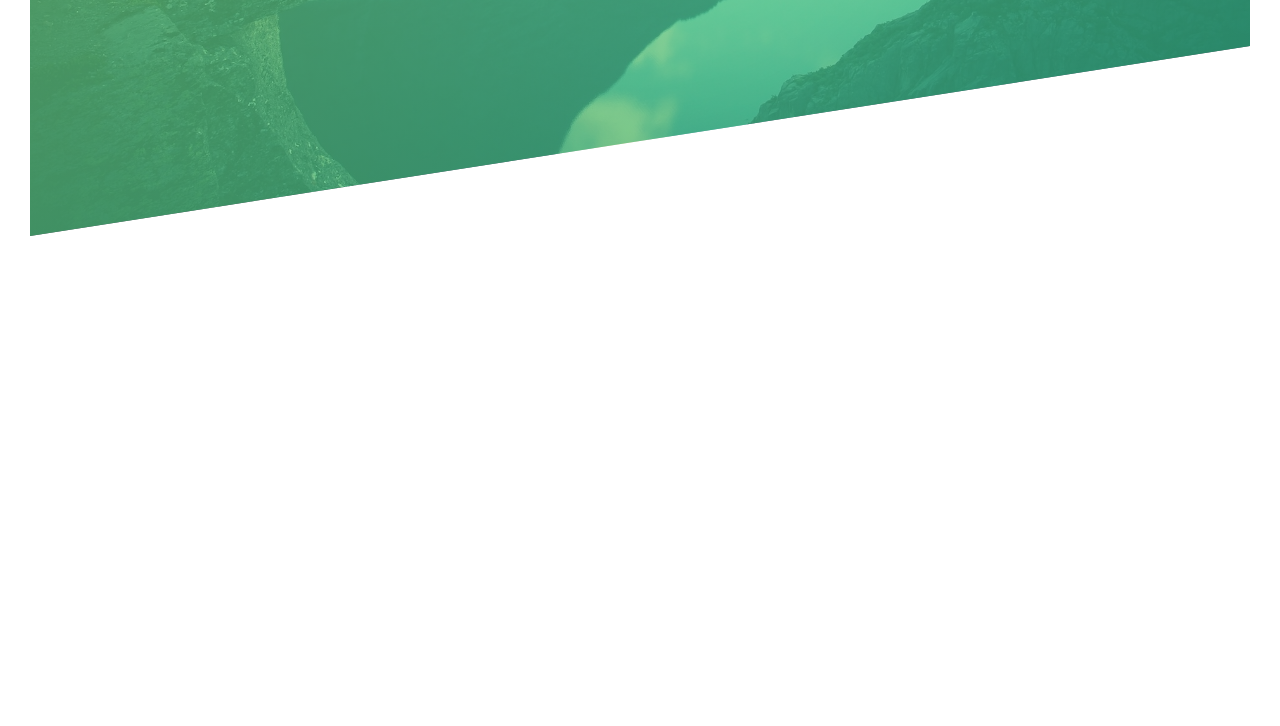
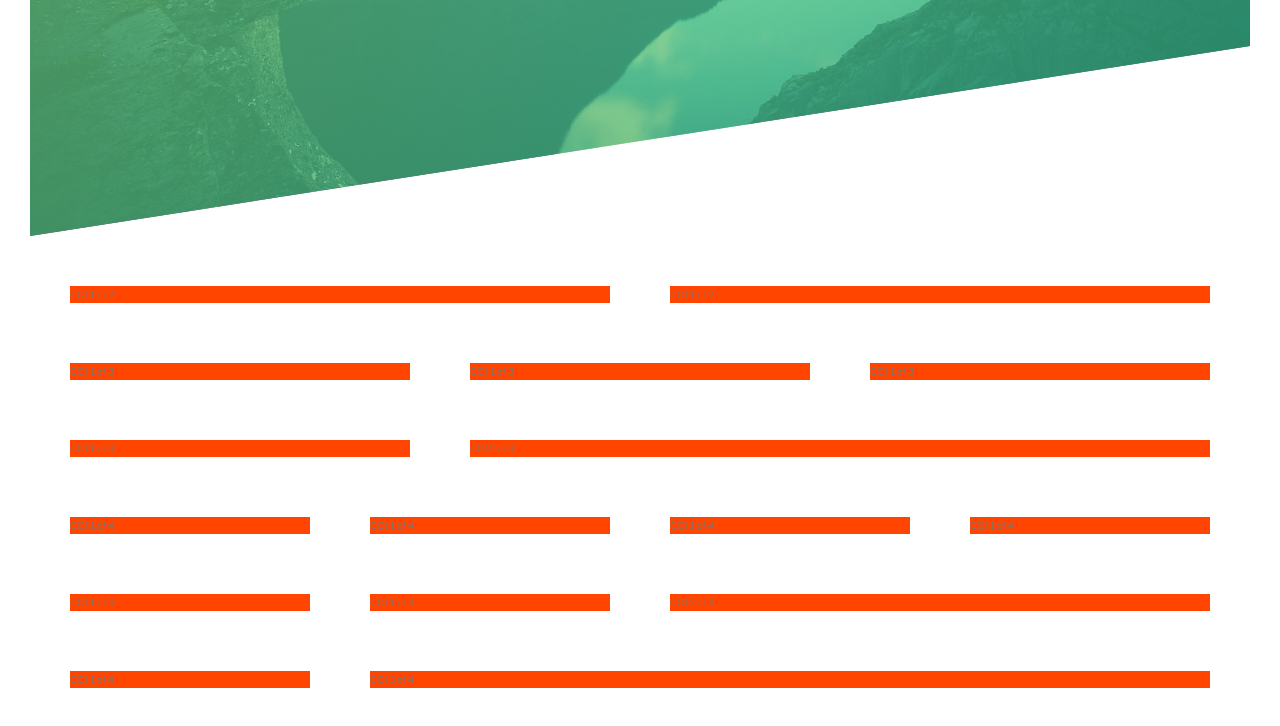
Before and after one commit to mariamamen30/Natours-Template, a website: page index.html in a window 1280 px wide. Shown: the part 554-1280 px from the top of the page. Before the commit the page ends 820 px from the top, so only its background shows below. Drawn offline with Linux system fonts and the light colour scheme.

Commit message:
grid system

```diff
--- a/index.html
+++ b/index.html
@@ -26,5 +26,73 @@
         <a href="#" class="btn btn--white btn--animated">Discover Our Tours</a>
       </div>
     </header>
+
+    <section class="grid-test">
+      <div class="row">
+        <div class="col-1-of-2">
+          COl 1 of 2
+        </div>
+        <div class="col-1-of-2">
+          COl 1 of 2
+        </div>
+      </div>
+
+      <div class="row">
+        <div class="col-1-of-3">
+          COl 1 of 3
+        </div>
+        <div class="col-1-of-3">
+          COl 1 of 3
+        </div>
+        <div class="col-1-of-3">
+          COl 1 of 3
+        </div>
+      </div>
+
+      <div class="row">
+        <div class="col-1-of-3">
+          COl 1 of 3
+        </div>
+        <div class="col-2-of-3">
+          COl 2 of 3
+        </div>
+      </div>
+
+      <div class="row">
+        <div class="col-1-of-4">
+          COl 1 of 4
+        </div>
+        <div class="col-1-of-4">
+          COl 1 of 4
+        </div>
+        <div class="col-1-of-4">
+          COl 1 of 4
+        </div>
+        <div class="col-1-of-4">
+          COl 1 of 4
+        </div>
+      </div>
+
+      <div class="row">
+        <div class="col-1-of-4">
+          COl 1 of 4
+        </div>
+        <div class="col-1-of-4">
+          COl 1 of 4
+        </div>
+        <div class="col-2-of-4">
+          COl 2 of 4
+        </div>
+      </div>
+
+      <div class="row">
+        <div class="col-1-of-4">
+          COl 1 of 4
+        </div>
+        <div class="col-3-of-4">
+          COl 3 of 4
+        </div>
+      </div>
+    </section>
   </body>
 </html>
--- a/sass/abstract/_mixins.scss
+++ b/sass/abstract/_mixins.scss
@@ -0,0 +1,7 @@
+@mixin clearfix {
+  &::after {
+    content: "";
+    clear: both;
+    display: table;
+  }
+}
--- a/sass/abstract/_varialbles.scss
+++ b/sass/abstract/_varialbles.scss
@@ -5,3 +5,8 @@ $color-primary-dark: #28b485;
 $color-dark-gray: #777;
 $color-white: #fff;
 $color-black: #000;
+
+//length
+$grid-width: 114rem;
+$gutter-vertical: 5rem;
+$gutter-horizontal: 6rem;
--- /dev/null
+++ b/sass/layout/_grid.scss
@@ -0,0 +1,45 @@
+.row {
+  max-width: $grid-width;
+  background-color: #eee;
+  margin: 0 auto;
+
+  &:not(:last-child) {
+    margin-bottom: $gutter-vertical;
+  }
+  [class^="col-"] {
+    background-color: orangered;
+    float: left;
+    margin-bottom: $gutter-horizontal;
+
+    &:not(:last-child) {
+      margin-right: $gutter-horizontal;
+    }
+    @include clearfix;
+  }
+
+  .col-1-of-2 {
+    width: calc((100% - #{$gutter-horizontal}) / 2);
+  }
+
+  .col-1-of-3 {
+    width: calc((100% - #{$gutter-horizontal * 2}) / 3);
+  }
+  .col-2-of-3 {
+    width: calc(
+      ((100% - #{$gutter-horizontal * 2}) / 3) * 2 + #{$gutter-horizontal}
+    );
+  }
+  .col-1-of-4 {
+    width: calc((100% - #{$gutter-horizontal * 3}) / 4);
+  }
+  .col-2-of-4 {
+    width: calc(
+      ((100% - #{$gutter-horizontal * 3}) / 4) * 2 + #{$gutter-horizontal}
+    );
+  }
+  .col-3-of-4 {
+    width: calc(
+      ((100% - #{$gutter-horizontal * 3}) / 4) * 3 + #{$gutter-horizontal}* 2
+    );
+  }
+}
--- a/sass/main.scss
+++ b/sass/main.scss
@@ -9,5 +9,7 @@
 
 @import "components/button";
 
+@import "layout/grid";
 @import "layout/header";
+
 @import "pages/home";
```
Also changed, not shown: CSS/style.css.
